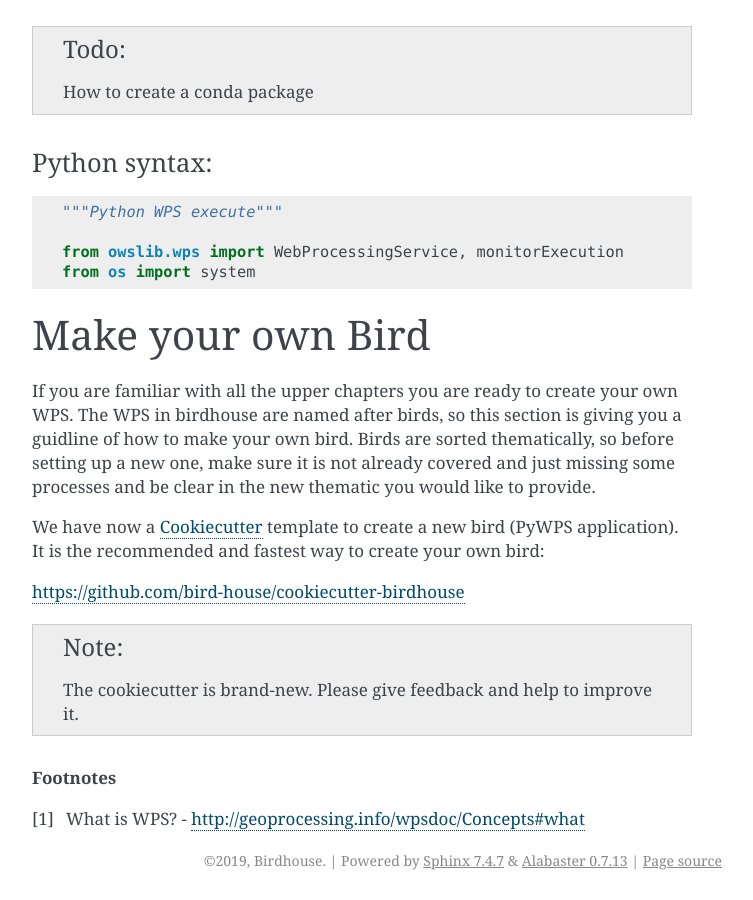
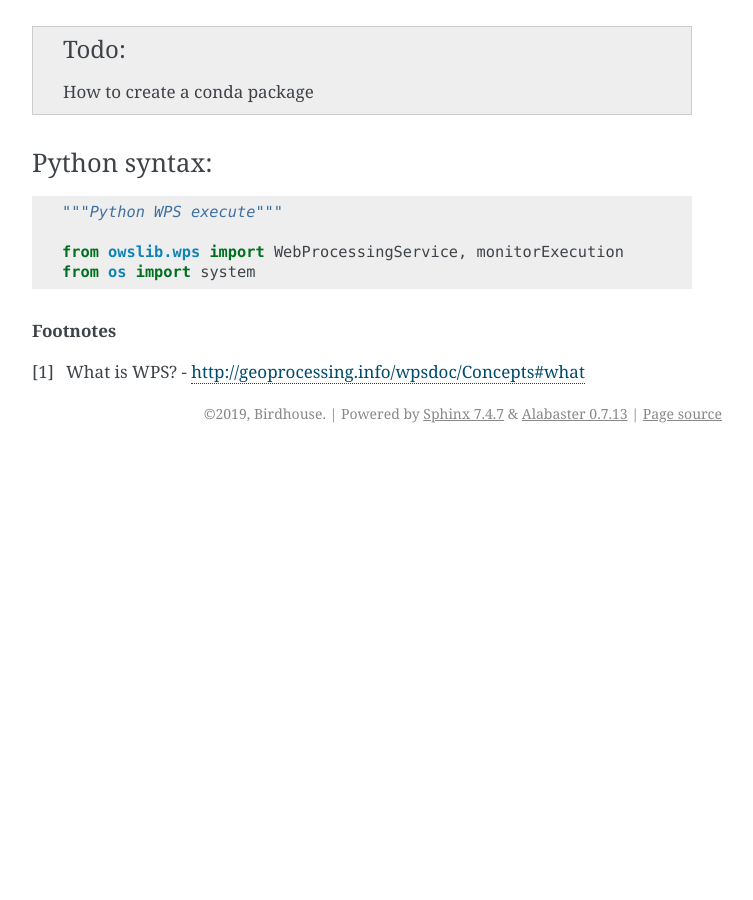
Before and after one commit to bird-house/birdhouse-docs, a Sphinx documentation site: the page built from docs/source/tutorial_wps.rst, in a window 1280 px wide and 900 px high, scrolled down 5319 px. Shown: the whole window, without its empty margins (388-1141 px from the left). Built offline with Sphinx 7.4.7, drawn with Linux system fonts in a browser that asks for light colours; pages that are not in the unit, such as notebooks, are missing from menus; after the commit the page ends 5772 px from its top, so only the background shows below that.

Commit message:
linked in the cookie-cutter dev guide

```diff
--- a/docs/source/tutorial_wps.rst
+++ b/docs/source/tutorial_wps.rst
@@ -215,19 +215,6 @@ Python syntax:
     from os import system
 
 
-Make your own Bird
-==================
-
-If you are familiar with all the upper chapters you are ready to create your own WPS. The WPS in birdhouse are named after birds, so this section is giving you a guidline of how to make your own bird. Birds are sorted thematically, so before setting up a new one, make sure it is not already covered and just missing some processes and be clear in the new thematic you would like to provide.
-
-We have now a Cookiecutter_ template to create a new bird (PyWPS application).
-It is the recommended and fastest way to create your own bird:
-
-https://github.com/bird-house/cookiecutter-birdhouse
-
-.. note:: The cookiecutter is brand-new. Please give feedback and help to improve it.
-
-
 ..  _WPS Tutorial: http://wiki.ieee-earth.org/Documents/GEOSS_Tutorials/GEOSS_Provider_Tutorials/Web_Processing_Service_Tutorial_for_GEOSS_Providers/Section_2:_Introduction_to_WPS
 
 .. rubric:: Footnotes
```
Also changed, not shown: docs/source/guide_WPS.rst (+17 -0 lines).
